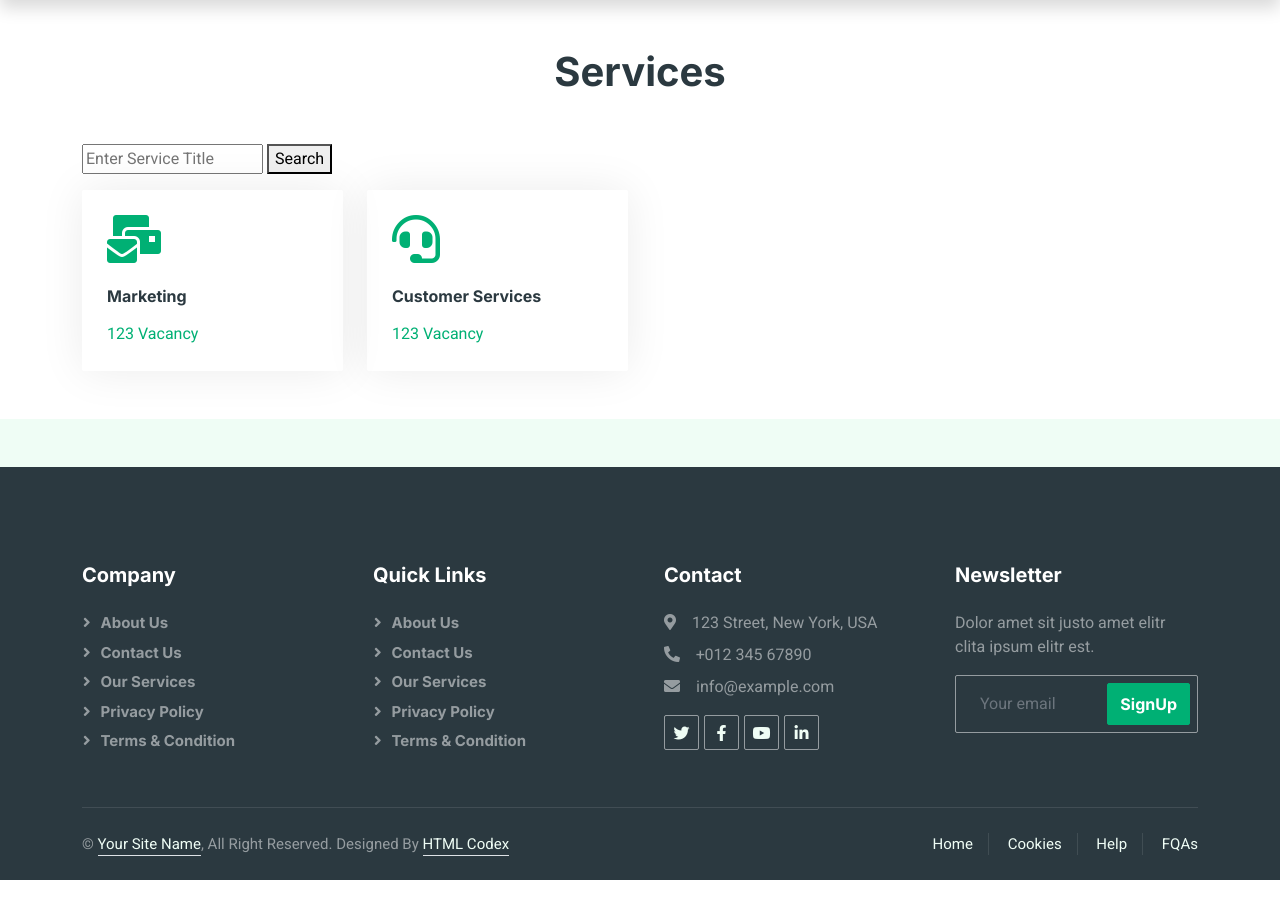
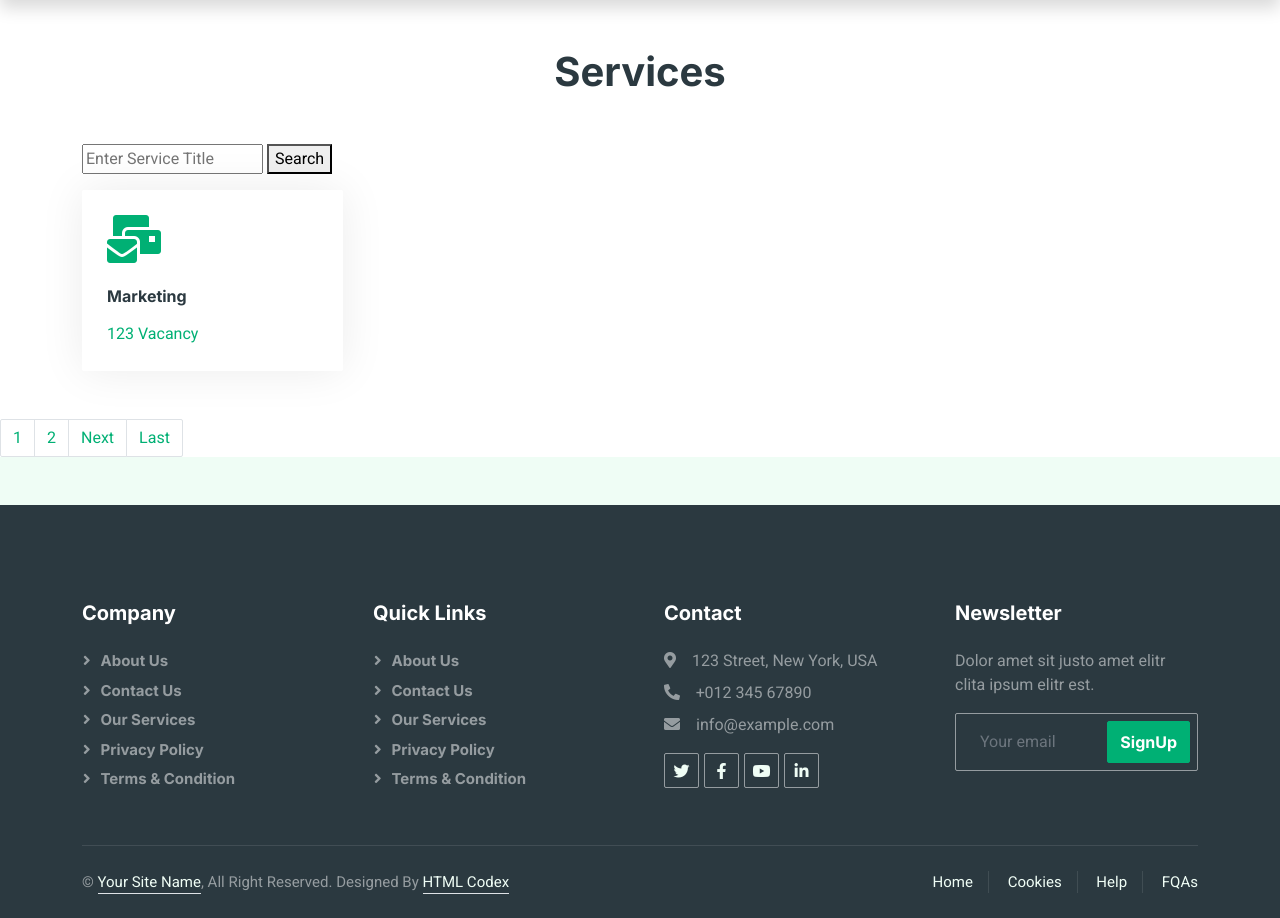
Before and after one commit to aviralyadav/python, a Django app: page /services/ in a window 1280 px wide. Shown: the part 75-993 px from the top of the page. Before the commit the page ends 955 px from the top, so only its background shows below. Run offline with Django 3.2, Linux system fonts and the light colour scheme; data comes from the database, SQL or seed files in the repository; some libraries are stand-ins or nearby versions.

Commit message:
pagination added in services

```diff
--- a/firstdjangoapp/firstdjangoapp/views.py
+++ b/firstdjangoapp/firstdjangoapp/views.py
@@ -4,6 +4,7 @@ from django.template import loader
 from .forms import UsersForm
 from services.models import Services
 from neww.models import Neww
+from django.core.paginator import Paginator
 
 def homePage(request):
     newsData = Neww.objects.all()
@@ -26,12 +27,18 @@ def homePage(request):
 def services(request):
     # __icontains  for filtering with like %name%
     servicesData=Services.objects.all()
-    if request.method == 'GET':
-        sn=request.GET.get('servicename')
-        if sn!= None:
-            servicesData=Services.objects.filter(service_title__icontains=sn)
+    paginator = Paginator(servicesData, 1)
+    page_number = request.GET.get('page')
+    servicesData_final = paginator.get_page(page_number)
+    total_page = servicesData_final.paginator.num_pages
+    # if request.method == 'GET':
+    #     sn=request.GET.get('servicename')
+    #     if sn!= None:
+    #         servicesData=Services.objects.filter(service_title__icontains=sn)
     data = {
-        'servicesData': servicesData
+        'servicesData': servicesData_final,
+        'total_page': total_page,
+        'pages_list': [n+1 for n in range(total_page)]
     }
     return render(request, 'services.html', data)
 
--- a/firstdjangoapp/templates/services.html
+++ b/firstdjangoapp/templates/services.html
@@ -1,13 +1,18 @@
-{% extends 'base.html' %}
-{% block content %}
+{% extends 'base.html' %} {% block content %}
 
 <div class="container-xxl bg-white p-0">
   <!-- Services Start -->
   <div class="container-xxl py-5">
     <div class="container">
-                <h1 class="text-center mb-5 wow fadeInUp" data-wow-delay="0.1s">Services</h1>
+      <h1 class="text-center mb-5 wow fadeInUp" data-wow-delay="0.1s">
+        Services
+      </h1>
       <form method="get">
-                    <input type="text" name="servicename" placeholder="Enter Service Title" >
+        <input
+          type="text"
+          name="servicename"
+          placeholder="Enter Service Title"
+        />
         <button type="submit">Search</button>
       </form>
       <div class="row g-4">
@@ -22,12 +27,35 @@
         {% empty %}
         <div class="row g-4">No Data Found!</div>
         {% endfor %}
-
       </div>
     </div>
   </div>
+  <nav aria-label="Page navigation example">
+    <ul class="pagination">
+      {% if servicesData.has_previous %}
+      <li class="page-item"><a class="page-link" href="?page=1">First</a></li>
+      <li class="page-item">
+        <a class="page-link" href="?page={{servicesData.previous_page_number}}"
+          >Previous</a
+        >
+      </li>
+      {% endif %} {% for n in pages_list %}
+      <li class="page-item">
+        <a class="page-link" href="?page={{n}}">{{n}}</a>
+      </li>
+      {% endfor %} {% if servicesData.has_next %}
+      <li class="page-item">
+        <a class="page-link" href="?page={{servicesData.next_page_number}}"
+          >Next</a
+        >
+      </li>
+      {% endif %}
+      <li class="page-item">
+        <a class="page-link" href="?page={{total_page}}">Last</a>
+      </li>
+    </ul>
+  </nav>
   <!-- Services End -->
-
 </div>
 
-{% endblock  %}
+{% endblock %}
```
Lines whose indentation alone changed are shown as unchanged.
